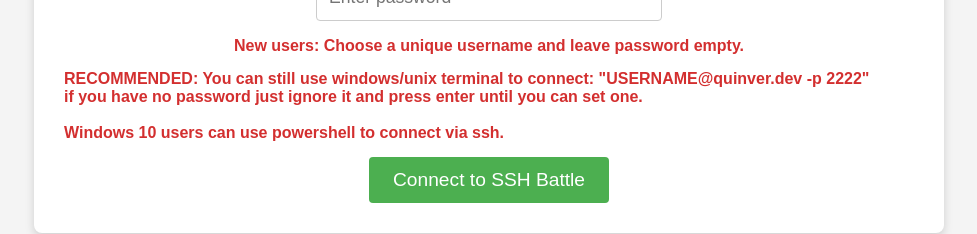
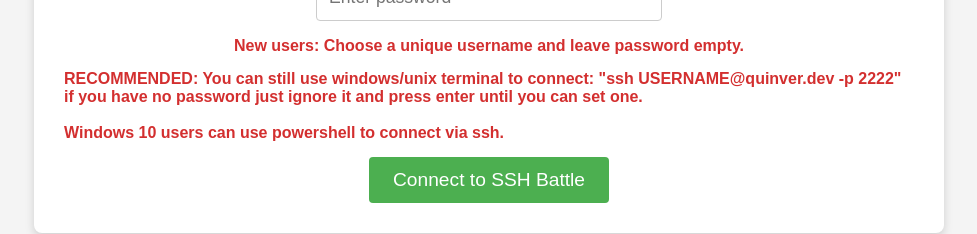
Before and after one commit to Quinver/TermSite, a plain HTML site: page static/index.html in a window 1280 px wide. Shown: the part 482-716 px from the top of the page, without its empty margins (151-1128 px from the left). Drawn offline with Linux system fonts and the light colour scheme.

Commit message:
strong and ssh

```diff
--- a/static/index.html
+++ b/static/index.html
@@ -19,7 +19,7 @@
                 <label>Password:</label>
                 <input type="password" id="password" placeholder="Enter password">
                 <p class="note">New users: Choose a <strong>unique username</strong> and leave password empty.</p>
-               <p class="note importent"><strong>RECOMMENDED: </strong>You can still use windows/unix terminal to connect: "USERNAME@quinver.dev -p 2222" <br />if you have no password just ignore it and press enter until you can set one. <br /><br /> Windows 10 users can use powershell to connect via ssh.</p>
+               <p class="note importent"><strong>RECOMMENDED: </strong>You can still use windows/unix terminal to connect: "<strong>ssh USERNAME@quinver.dev -p 2222</strong>" <br />if you have no password just ignore it and press enter until you can set one. <br /><br /> Windows 10 users can use powershell to connect via ssh.</p>
             </div>
             <button id="connect-btn">Connect to SSH Battle</button>
         </div>
```
